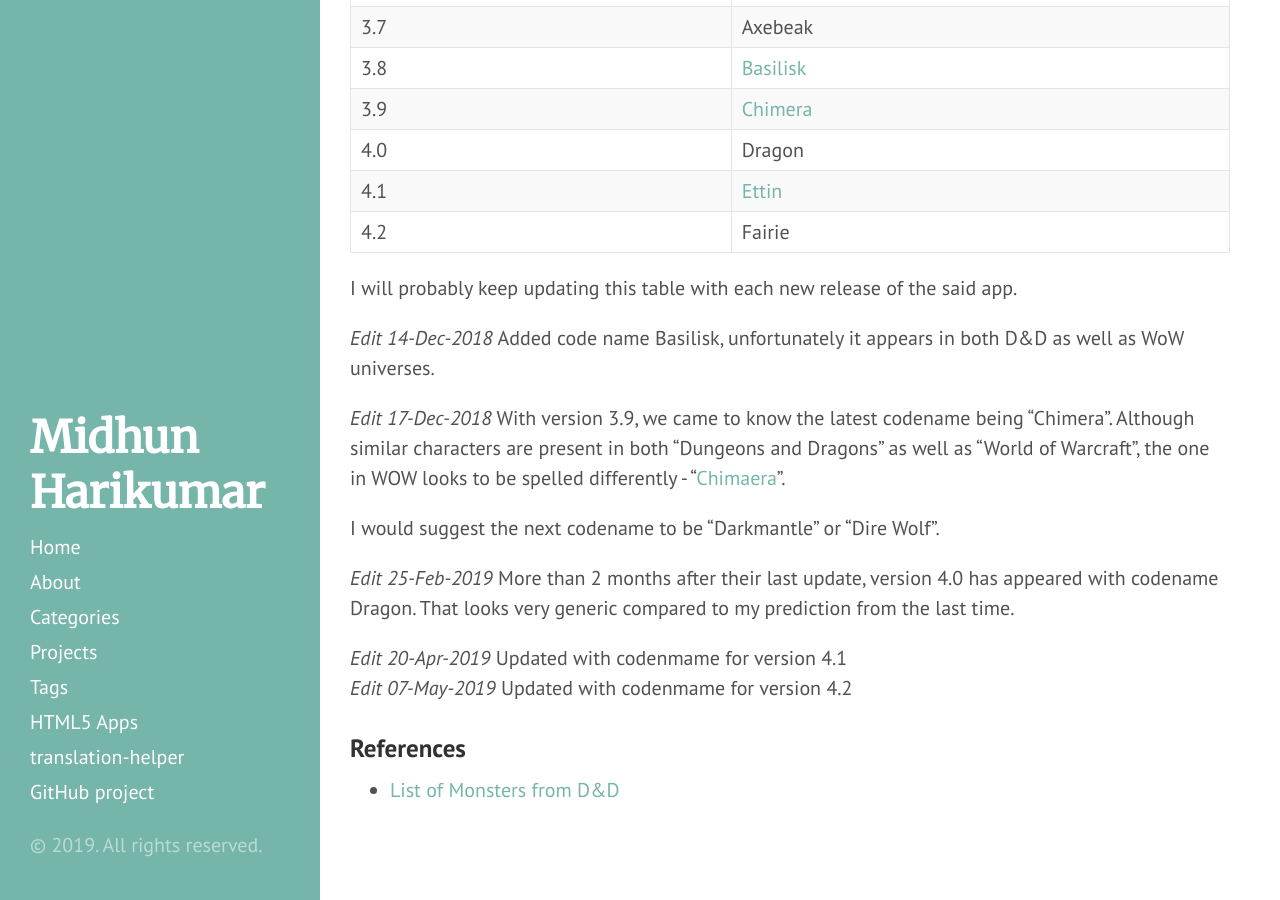
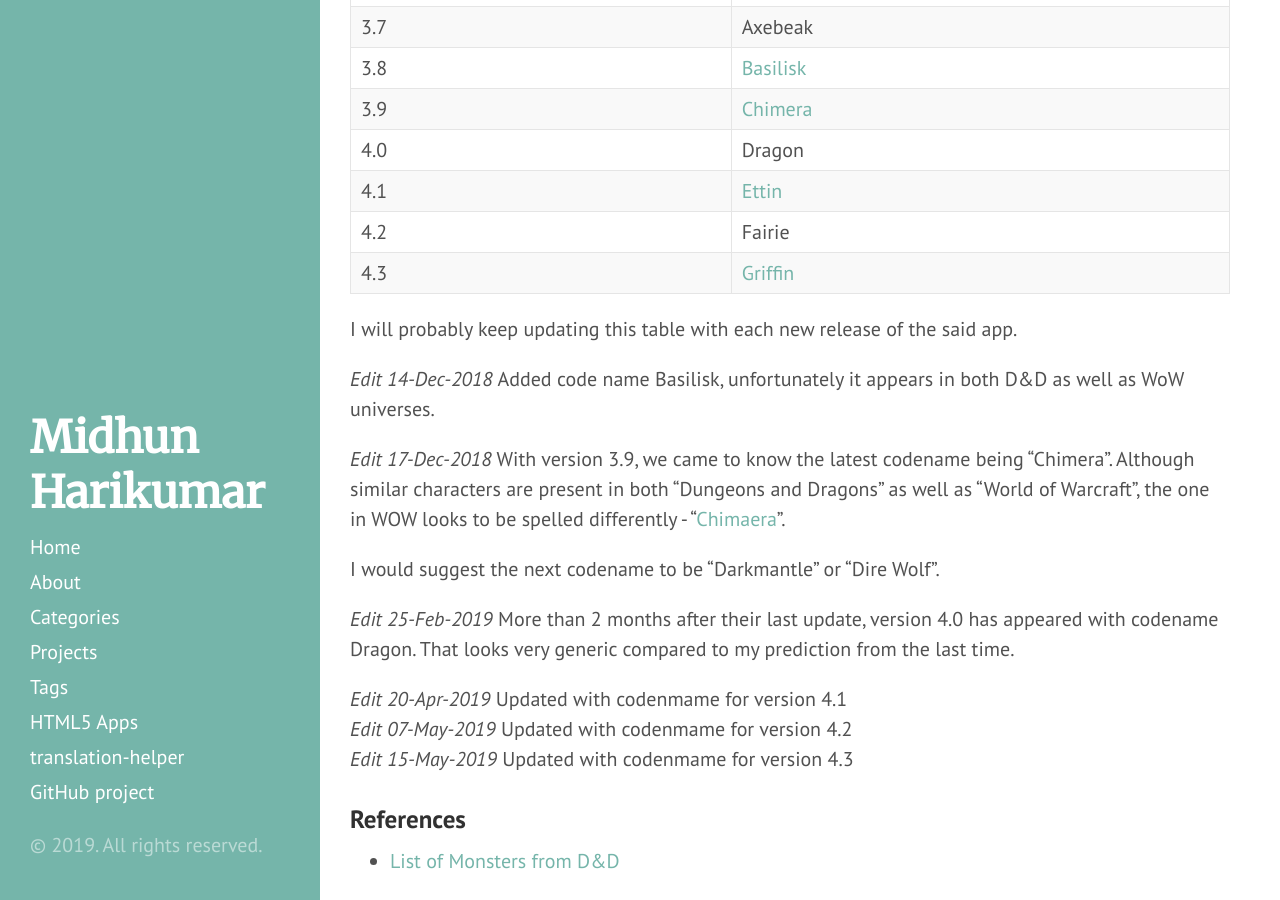
Before and after one commit to midhunhk/midhunhk.github.io, a Jekyll site: the page built from _posts/2018-10-26-android-messages-mark-2.md, in a window 1280 px wide and 900 px high, scrolled down 396 px. Built offline with Jekyll 4.4.1, drawn with Linux system fonts in a browser that asks for light colours.

Commit message:
Update 2018-10-26-android-messages-mark-2.md

```diff
--- a/_posts/2018-10-26-android-messages-mark-2.md
+++ b/_posts/2018-10-26-android-messages-mark-2.md
@@ -20,6 +20,7 @@
 | 4.0     | Dragon   |
 | 4.1     | [Ettin](https://en.wikipedia.org/wiki/Ettin_(Dungeons_%26_Dragons)) |
 | 4.2     | Fairie   |
+| 4.3     | [Griffin](https://en.wikipedia.org/wiki/Griffon_(Dungeons_%26_Dragons))  |
 
 I will probably keep updating this table with each new release of the said app.
 
@@ -35,6 +36,7 @@
 
 *Edit 20-Apr-2019* Updated with codenmame for version 4.1
 *Edit 07-May-2019* Updated with codenmame for version 4.2
+*Edit 15-May-2019* Updated with codenmame for version 4.3
 
 ### References
  - [List of Monsters from D&D](https://en.wikipedia.org/wiki/List_of_Dungeons_%26_Dragons_5th_edition_monsters)
```
